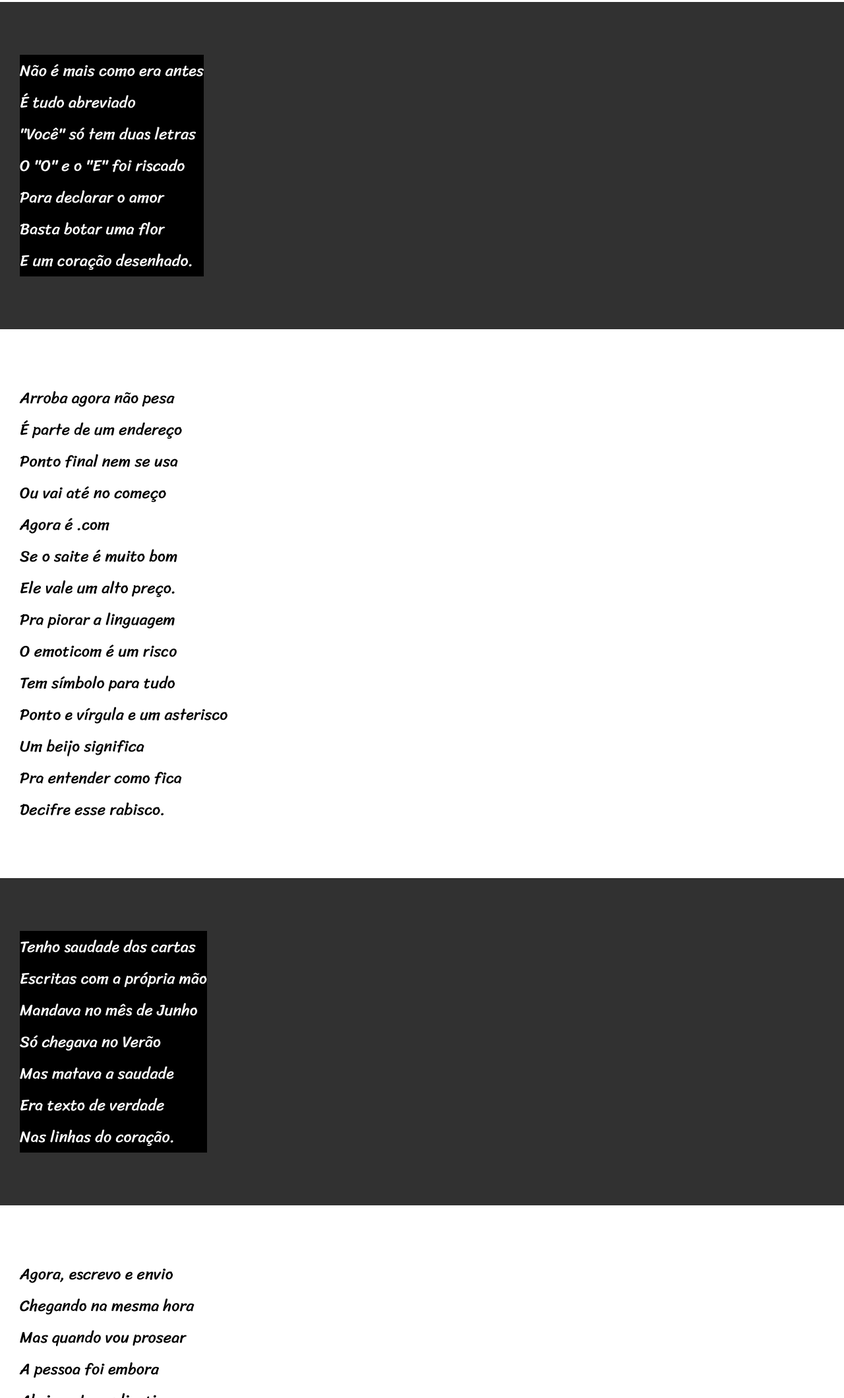
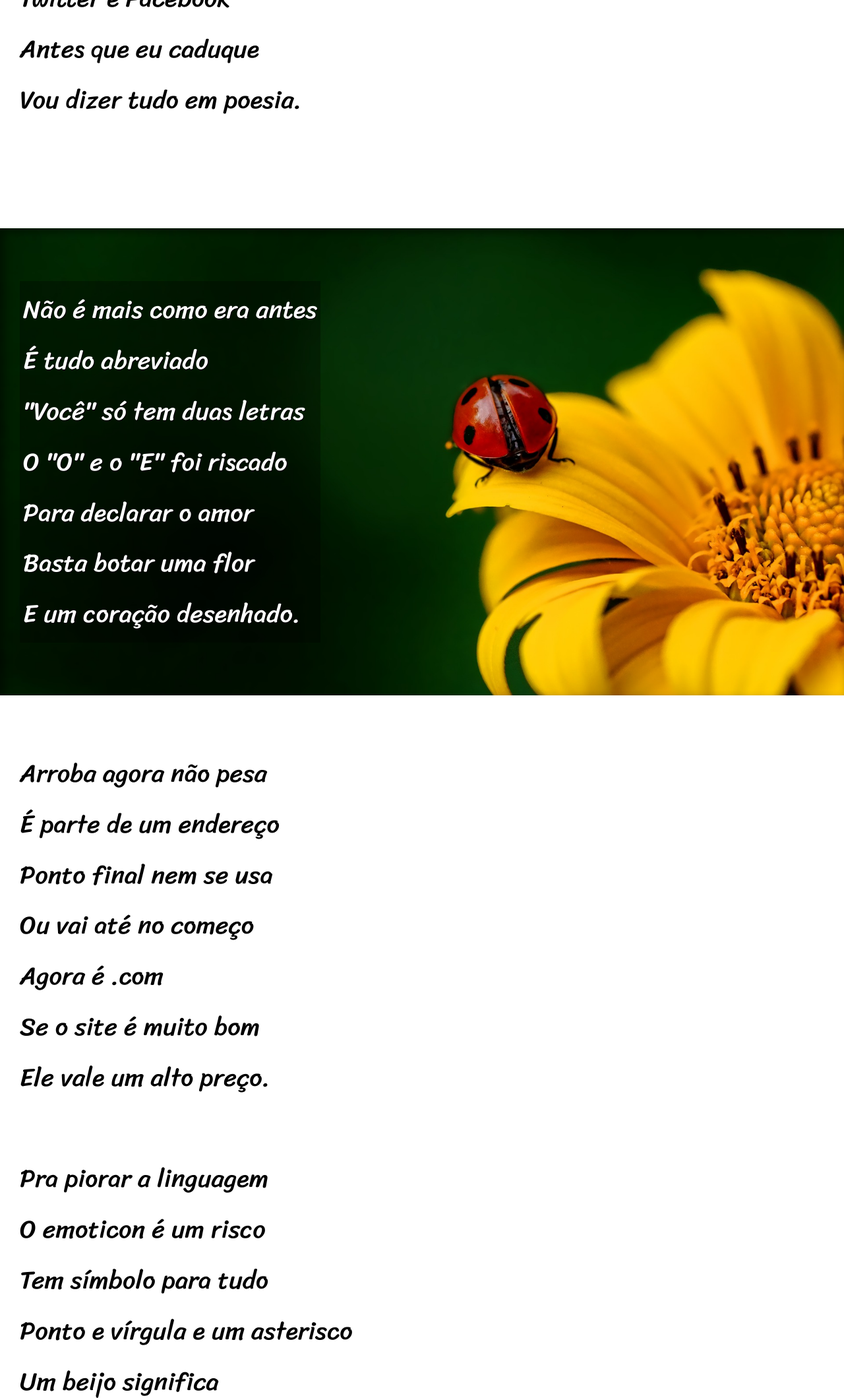
Before and after one commit to maurimnadal/html-css-ex, a plain HTML site: page desafios/d012/index.html in a window 1280 px wide. Shown: the part 681-2800 px from the top of the page at 66% size. Drawn offline with Linux system fonts and the light colour scheme.

Commit message:
versao final do site

```diff
--- a/desafios/d012/estilos/style.css
+++ b/desafios/d012/estilos/style.css
@@ -3,6 +3,7 @@
 @import url('https://fonts.googleapis.com/css2?family=Passion+One:wght@400;700;900&family=Sriracha&display=swap');
 
 :root{
+    --fonte-padrao: Verdana, Geneva, Tahoma, sans-serif;
     --fonte-titulo: "Passion One", sans-serif;
     --fonte-texto: "Sriracha", 'cursive';
 }
@@ -25,13 +26,14 @@ header{
 
 h1{
     font-family: var(--fonte-titulo);
-    font-size: 4em;
+    font-size: 9.5vw;
     /* text-transform: uppercase; */
     font-variant: small-caps;
     padding-top: 50px;
 }
 
 header p{
+    font-family: var(--fonte-padrao);
     padding-bottom: 50px;
 }
 
@@ -51,11 +53,15 @@ main{
 
 section{
     font-family: var(--fonte-texto);
-    font-size: 1.5em;
+    font-size: 3vw;
     padding-top: 10vh;
     padding-bottom: 10vh;
     line-height: 2em;
     padding-left: 30px;
+}
+
+section > p{
+    padding-bottom: 2em;
 }
 
 section.normal{
@@ -66,14 +72,31 @@ section.normal{
 section.imagem{
     background-color: rgb(49, 49, 49);
     color: white;
+    box-shadow: inset 6px 6px 13px 0px rgba(0, 0, 0, 0.459);
+    background-attachment: fixed;
 }
 
 section.imagem > p{
-    background-color: black;
-    display: inline-block
+    background-color: rgba(0, 0, 0, 0.301);
+    display: inline-block;
+    padding: 5px;
+    text-shadow: 1px 1px 0px black;
+}
+
+#img1{
+    background-image: url('../imagens/background001.jpg');
+    background-position: center center;
+    background-size: cover;
+}
+
+#img2{
+    background-image: url('../imagens/background002.jpg');
+    background-position: left center;
+    background-size: cover;
 }
 
 footer{
+    font-family: var(--fonte-padrao);
     background-color: black;
     text-align: center;
     color: white;
--- a/desafios/d012/index.html
+++ b/desafios/d012/index.html
@@ -28,7 +28,7 @@
                 Vou dizer tudo em poesia.
             </p>
         </section>
-        <section class="imagem">
+        <section class="imagem" id="img1">
             <p>
                 Não é mais como era antes <br>
                 É tudo abreviado <br>
@@ -46,12 +46,12 @@
                 Ponto final nem se usa <br>
                 Ou vai até no começo <br>
                 Agora é .com <br>
-                Se o saite é muito bom <br>
+                Se o site é muito bom <br>
                 Ele vale um alto preço. <br>
             </p>
             <p>
                 Pra piorar a linguagem <br>
-                O emoticom é um risco <br>
+                O emoticon é um risco <br>
                 Tem símbolo para tudo <br>
                 Ponto e vírgula e um asterisco <br>
                 Um beijo significa <br>
@@ -59,7 +59,7 @@
                 Decifre esse rabisco.
             </p>
         </section>
-        <section class="imagem">
+        <section class="imagem" id="img2">
             <p>
                 Tenho saudade das cartas <br>
                 Escritas com a própria mão <br>
```
